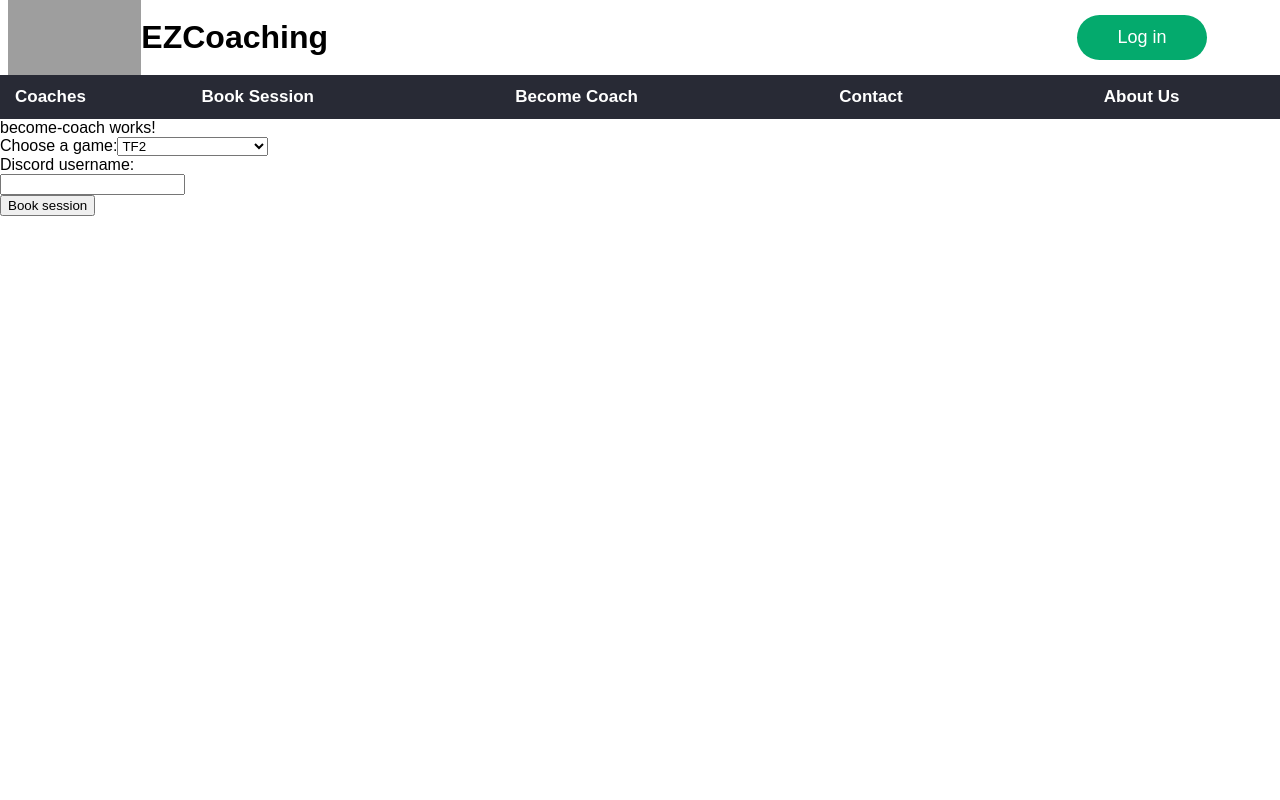
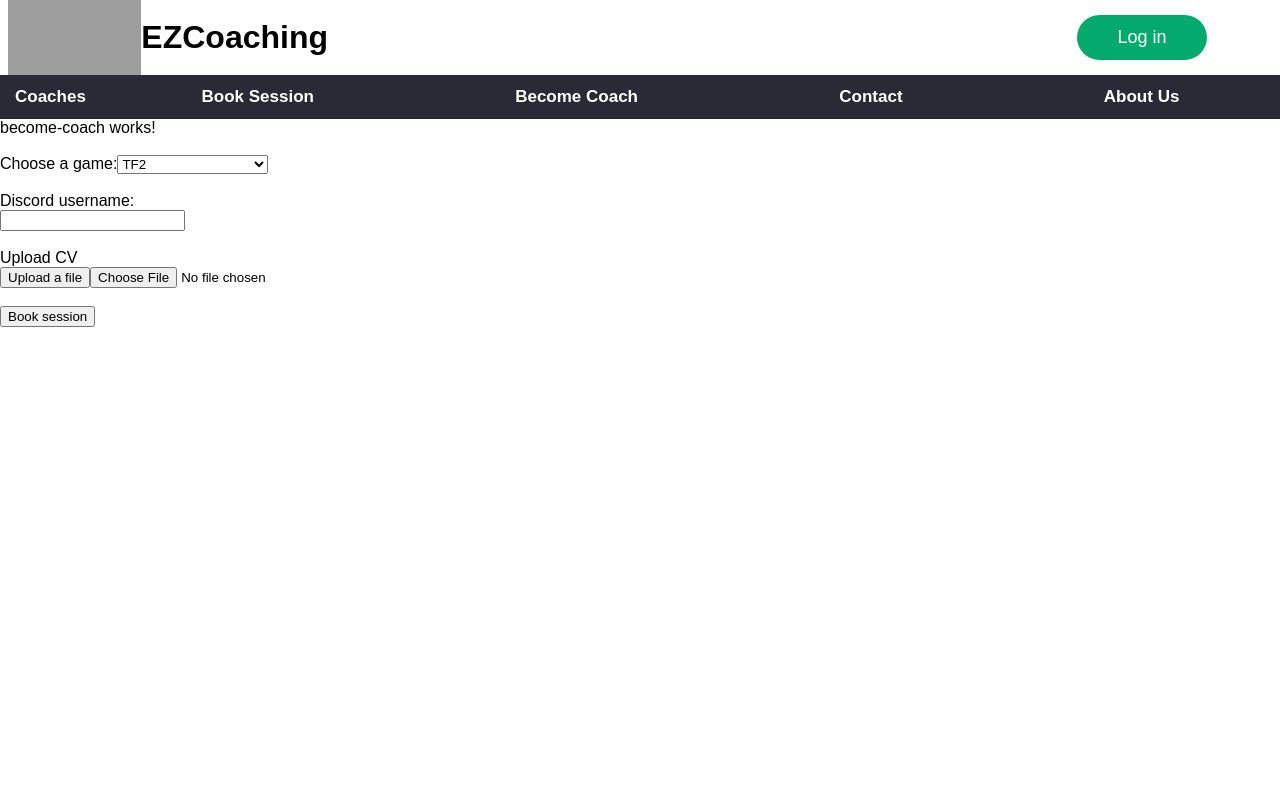
Before and after one commit to Gilaric/p3-coaching-projekt-angular, an Angular app: page /become-coach in a window 1280 px wide. Shown: the top 800 px of the page. Built offline with nearby package versions, Linux system fonts and the light colour scheme; grey boxes are pictures that could not be loaded.

Commit message:
2 files modified

```diff
--- a/src/app/View/become-coach/become-coach.component.html
+++ b/src/app/View/become-coach/become-coach.component.html
@@ -1,5 +1,6 @@
 <meta name="viewport" content="width=device-width, initial-scale=1" />
 <p style="margin: 0px;">become-coach works!</p>
+<br />
 <div class="div_Wrapper_Form">
   <form class="form_Form1">
     <label for="games">Choose a game:</label>
@@ -9,15 +10,27 @@
         <option value="lol">League of Legends</option>
       </optgroup>
     </select>
+    <br />
+    <br />
     <div>
       <label class="label_DiscordUsername" for="DiscordUsername">
-        Discord username: </label
-      ><br />
+        Discord username:
+      </label>
+      <br />
       <input
         class="input_DiscordUsername"
         type="text"
         formControlName="DiscordUsername"
       />
+      <br />
+      <br />
+      <label class="label_UploadCV" for="UploadCV"> Upload CV </label>
+      <br />
+      <div>
+        <button class="btn">Upload a file</button>
+        <input class="input_UploadCV" type="file" formControlName="UploadCV" />
+      </div>
+      <br />
     </div>
 
     <button class="Book" type="submit">Book session</button>
--- a/src/app/View/book-session/book-session.component.html
+++ b/src/app/View/book-session/book-session.component.html
@@ -1,5 +1,7 @@
 <meta name="viewport" content="width=device-width, initial-scale=1" />
+
 <p style="margin: 0px;">book-session works!</p>
+
 <div class="div_Wrapper_Form">
   <form class="form_Form1">
     <div>
```
